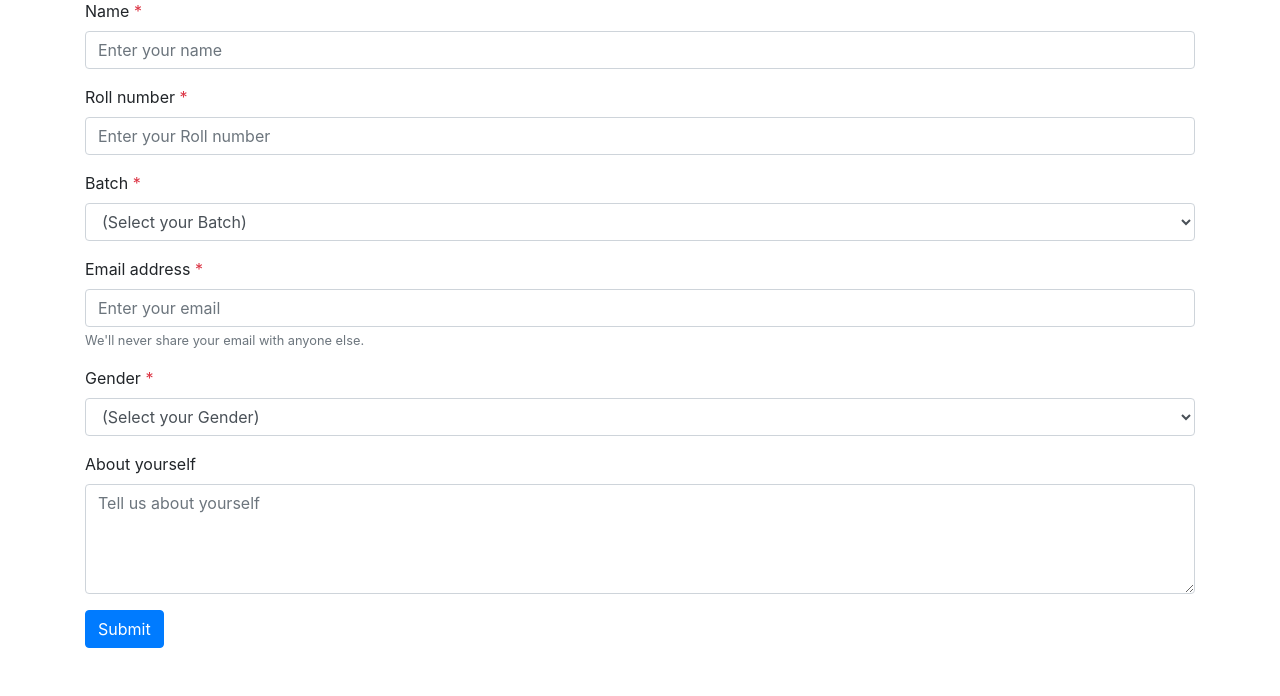
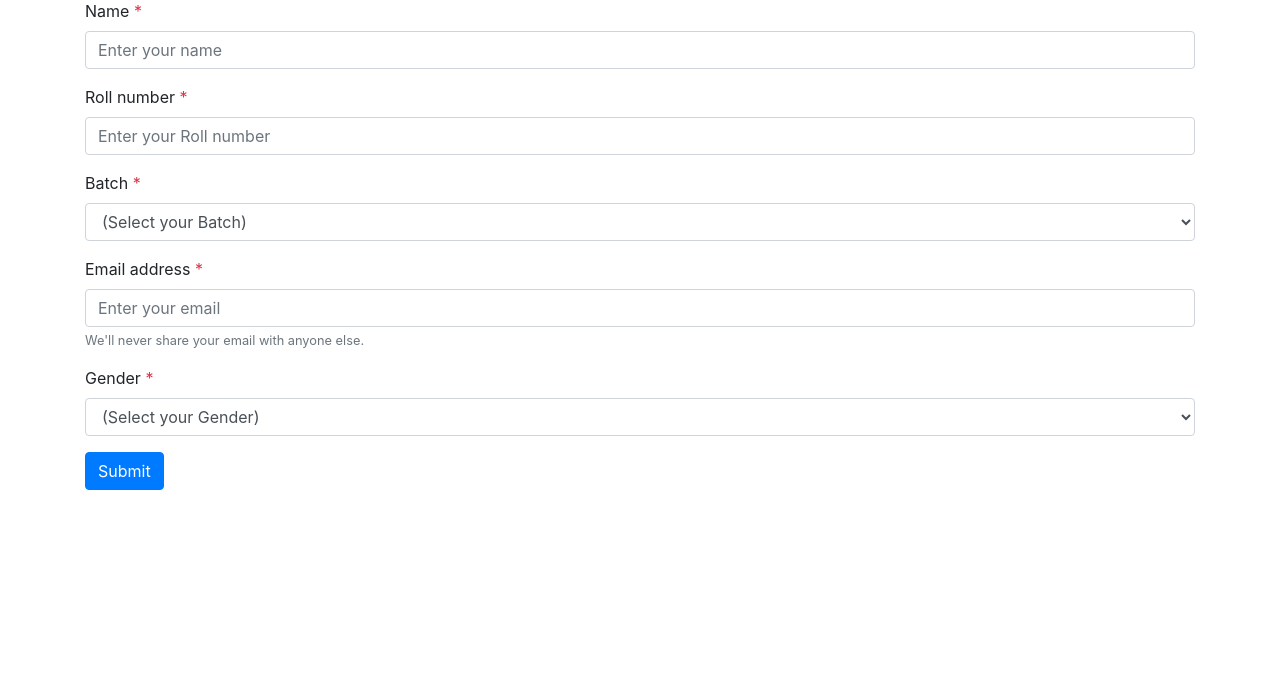
Before and after one commit to sikandarx/MyApp, a PHP site: page /admin_student_info.php in a window 1280 px wide. Shown: the part 201-897 px from the top of the page. After the commit the page ends 691 px from the top, so only its background shows below. Run offline with PHP 8.4, Linux system fonts and the light colour scheme; the visitor is signed in with stand-in values (Sample User, id 1).

Commit message:
Removed About Yourself

```diff
--- a/admin_student_info.php
+++ b/admin_student_info.php
@@ -109,7 +109,7 @@ if($_POST)
     if($_POST['email'] != "" && $_POST['number'] != "" && $_POST['batch'] != ""&& $_POST['email'] != ""&& $_POST['gender'] != "")
     {
         $connection = new application();
-        $connection->insert_student($_POST['name'], $_POST['number'], $_POST['batch'],$_POST['email'], $_POST['gender'], $_POST['about_yourself']);
+        $connection->insert_student($_POST['name'], $_POST['number'], $_POST['batch'],$_POST['email'], $_POST['gender']);
     }
     else{
         echo "<p class='p-2 text-white bg-danger text-center' >Incomplete credentials</p>";
@@ -155,10 +155,6 @@ if($_POST)
                 <option value="other">Other</option>
             </select>
         </div>
-        <div class="form-group">
-            <label for="about-yourself">About yourself</label>
-            <textarea class="form-control" id="about_yourself" name="about_yourself" rows="4" placeholder="Tell us about yourself"></textarea>
-        </div>
         <button type="submit" class="btn btn-primary" >Submit</button>
     </form>
 
--- a/application.php
+++ b/application.php
@@ -13,14 +13,13 @@ class application
         {
             die("Connection failed: " . $this->conn->connect_error);
         }
-
     }
     //-------------//
     //User Functions
     //-------------//
-    public function insert_student($name, $number,$batch,$email,$gender, $about_yourself)
+    public function insert_student($name, $number,$batch,$email,$gender)
     {
-        $sql = "INSERT INTO student (`name`, `roll_number`,`batch`, `email`,`gender`, `about_yourself`) VALUES ('$name', '$number','$batch','$email','$gender','$about_yourself')";
+        $sql = "INSERT INTO student (`name`, `roll_number`,`batch`, `email`,`gender`) VALUES ('$name', '$number','$batch','$email','$gender')";
         $result = mysqli_query($this->conn, $sql);
         if(!$result)
         {
--- a/login.php
+++ b/login.php
@@ -14,6 +14,10 @@
             max-width: 500px;
             padding: 25px;
             margin: 200px auto;
+        }
+        .line{
+            max-width: 100px;
+            border-top: 1px solid black;
         }
     </style>
 </head>
@@ -49,6 +53,7 @@
     ?>
     <button type="submit" class="btn btn-primary">Login</button>
 </form>
+        <div class="text-center">Or</div>
 </div>
 </div>
 <script>
--- a/student_home.php
+++ b/student_home.php
@@ -95,7 +95,6 @@ $result=$db->get_username_info($username);
         <div><h2>Batch:</h2><p><?php echo $data[3];?></p></div>
         <div><h2>Email:</h2><p><?php echo $data[4];?></p></div>
         <div><h2>Gender:</h2><p><?php echo $data[5];?></p></div>
-        <div><h2>About Yourself:</h2><p><?php echo $data[6];?></p></div>
     </div>
 
 </div>
```
